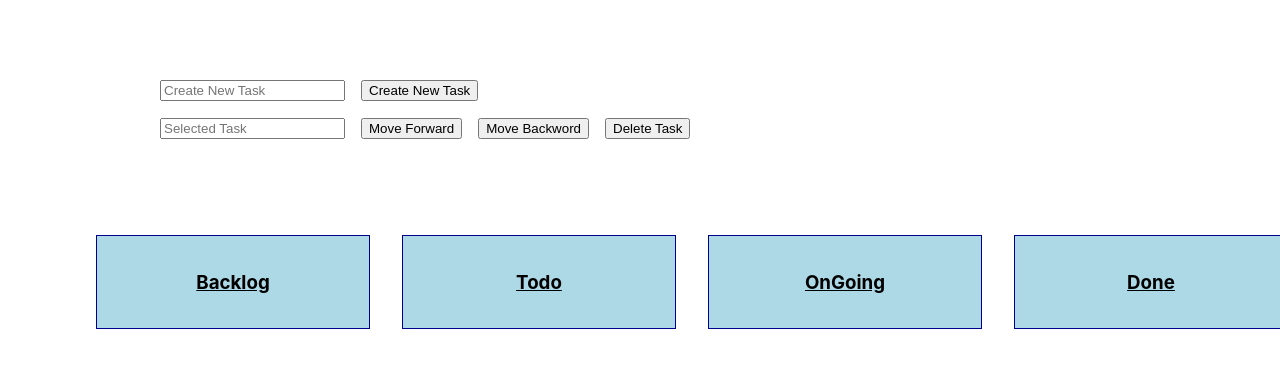
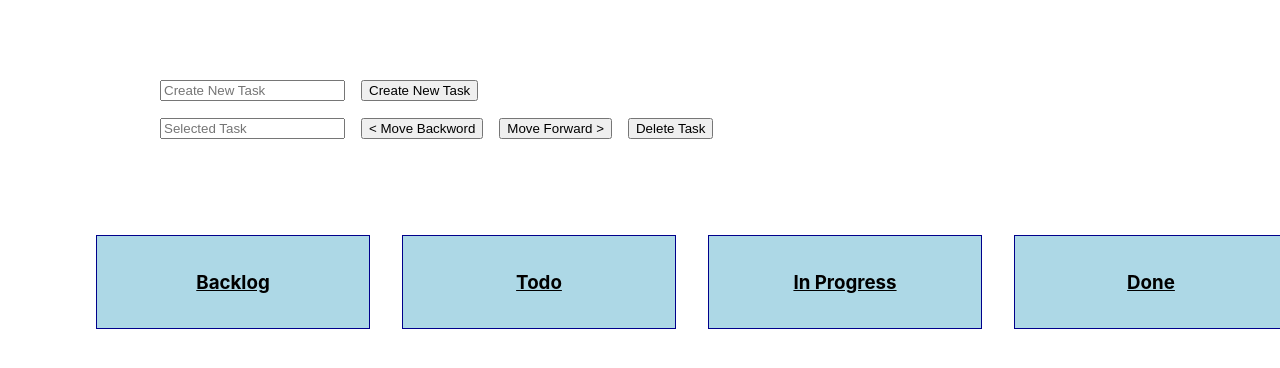
Before and after one commit to airanimithun/ubs-kanban, a React (Create React App) app: page / in a window 1280 px wide. Shown: the top 368 px of the page. Built offline with nearby package versions, Linux system fonts and the light colour scheme.

Commit message:
Added forward and backward moving logic

```diff
--- a/public/index.html
+++ b/public/index.html
@@ -24,7 +24,7 @@
       work correctly both with client-side routing and a non-root public URL.
       Learn how to configure a non-root public URL by running `npm run build`.
     -->
-    <title>React App</title>
+    <title>UBS Kanban Board</title>
   </head>
   <body>
     <noscript>You need to enable JavaScript to run this app.</noscript>
--- a/src/components/Board.js
+++ b/src/components/Board.js
@@ -1,19 +1,22 @@
 import Stage from "./Stage"
-import { useEffect, useState } from "react";
+import { useState } from "react";
 import Controls from './Controls';
 
 const Board = () => {
   // const stages = ['backlog', 'todo', 'onGoing', 'done'];
   const tasksObj = [
-    [['Backlog'], []],
-    [['Todo'], []],
-    [['OnGoing'], []],
-    [['Done'], []],
+    [{name: 'backlog', displayName: 'Backlog'}, []],
+    [{name: 'todo', displayName: 'Todo'}, []],
+    [{name: 'in-progress', displayName: 'In Progress'}, []],
+    [{name: 'done', displayName: 'Done'}, []],
   ];
   const [allTask, setAllTasks] = useState(tasksObj);
-  const [selectedTask, setSelectedTask] = useState('');
+  const [selectedTask, setSelectedTask] = useState({});
 
   const createNewTask = (taskName) => {
+    if (!taskName) {
+      return;
+    }
     const tempTaskObj = [...allTask];
 
     tempTaskObj[0][1].push({ id: Date.now(), name: taskName });
@@ -21,16 +24,63 @@ const Board = () => {
     setAllTasks(tempTaskObj);
   };
 
-  const onSelectTask = ({id, name}) => {
-    debugger;
-    setSelectedTask(name);
+  const deleteTask = () => {
+    // selectedTask
+    if (!selectedTask) {
+      return;
+    }
+    const { id, stageIndex } = selectedTask;
+    let selectedTasksArr = allTask[stageIndex][1];
+    const tempAllTask = [...allTask];
+
+    selectedTasksArr = selectedTasksArr.filter(task => task.id !== id);
+    tempAllTask[stageIndex][1] = selectedTasksArr;
+    setAllTasks(tempAllTask);
+    setSelectedTask({});
+  };
+
+  const onSelectTask = (task) => {
+    setSelectedTask(task);
+  };
+
+  const moveTask = (newIndex) => {
+    const { id, stageIndex } = selectedTask;
+    if (stageIndex === undefined || id === undefined) {
+      return;
+    }
+    let selectedTasksArr = allTask[stageIndex][1];
+    const tempAllTask = [...allTask];
+    selectedTasksArr = selectedTasksArr.filter(task => task.id !== id);
+
+    tempAllTask[stageIndex][1] = selectedTasksArr;
+    tempAllTask[newIndex][1].push(selectedTask);
+    setAllTasks(tempAllTask);
+    setSelectedTask({});
+  };
+
+  const moveTaskForward = () => {
+    const { stageIndex } = selectedTask;
+
+    if (stageIndex === tasksObj.length - 1) {
+      return;
+    }
+    moveTask(stageIndex + 1);
+  };
+
+  const moveTaskBackward = () => {
+    const { stageIndex } = selectedTask;
+
+    if (stageIndex === tasksObj.length - 1) {
+      return;
+    }
+    moveTask(stageIndex - 1);
   };
 
   return (
     <>
-      <Controls createNewTask={createNewTask} selectedTask={ selectedTask } />
+      <Controls createNewTask={createNewTask} selectedTask={selectedTask} moveTaskForward={moveTaskForward} moveTaskBackward={moveTaskBackward} deleteTask={deleteTask} />
       <div className="board">
-        {allTask.map(stage => <Stage key={stage[0]} stageName={stage[0]} tasks={stage[1]} onSelectTask={onSelectTask} />)}
+        {allTask.map((stage, index) => <Stage key={stage[0].name} stageIndex={index} {...stage[0]} tasks={stage[1]} onSelectTask={onSelectTask} />)}
       </div>
     </>
   )
--- a/src/components/Controls.js
+++ b/src/components/Controls.js
@@ -1,6 +1,6 @@
 import { useState } from "react";
 
-const Controls = ({ createNewTask, selectedTask }) => {
+const Controls = ({ createNewTask, selectedTask, deleteTask, moveTaskForward, moveTaskBackward }) => {
   const [newTaskName, setNewTaskName] = useState('');
 
   return (
@@ -19,10 +19,10 @@ const Controls = ({ createNewTask, selectedTask }) => {
         </button>
       </div>
       <div className="actions-container">
-        <input className="selected-task-text" value={ selectedTask } placeholder="Selected Task" readOnly={true} />
-        <button className="move-forward-btn">Move Forward</button>
-        <button className="move-backword-btn">Move Backword</button>
-        <button className="delete-task-btn">Delete Task</button>
+        <input className="selected-task-text" value={ selectedTask?.name || '' } placeholder="Selected Task" readOnly={true} />
+        <button className="move-backword-btn" onClick={moveTaskBackward}>{`< Move Backword`}</button>
+        <button className="move-forward-btn" onClick={moveTaskForward}>{`Move Forward >`}</button>
+        <button className="delete-task-btn" onClick={() => deleteTask()}>Delete Task</button>
       </div>
     </div>
   )
--- a/src/components/Stage.js
+++ b/src/components/Stage.js
@@ -1,11 +1,11 @@
 import Tasks from "./Tasks";
 
-const Stage = ({ stageName, tasks, onSelectTask }) => {
-  console.log('task', tasks);
+const Stage = ({ name, displayName, tasks, onSelectTask, stageIndex }) => {
+
   return (
-    <div key={stageName} className="stage">
-      <h3 className="stage-name">{stageName}</h3>
-      {tasks?.map(task => <Tasks key={stageName} {...task} onSelectTask={onSelectTask} />) }
+    <div key={name} className={`stage ${name}`}>
+      <h3 className="stage-name">{displayName}</h3>
+      {tasks?.map(task => <Tasks key={task.id} {...task} stageIndex={stageIndex} onSelectTask={onSelectTask} />) }
     </div>
   )
 };
--- a/src/components/Tasks.js
+++ b/src/components/Tasks.js
@@ -1,8 +1,8 @@
 
-const Tasks = ({ name, id, onSelectTask }) => {
+const Tasks = ({ name, id, onSelectTask, stageIndex }) => {
   return (
-    <div className="task" onClick={() => onSelectTask({id, name})}>
-      {name}
+    <div className="task" onClick={() => onSelectTask({ id, name, stageIndex })}>
+      <h3>{name}</h3>
     </div>
   )
 };
--- a/src/index.css
+++ b/src/index.css
@@ -62,3 +62,16 @@ code {
 .actions-container > button {
   margin-right: 1rem;
 }
+
+.done > .task {
+  text-decoration: line-through;
+  background-color: greenyellow;
+}
+
+.todo > .task {
+  background-color: pink;
+}
+
+.in-progress > .task {
+  background-color: rgb(203, 96, 96);
+}
```
